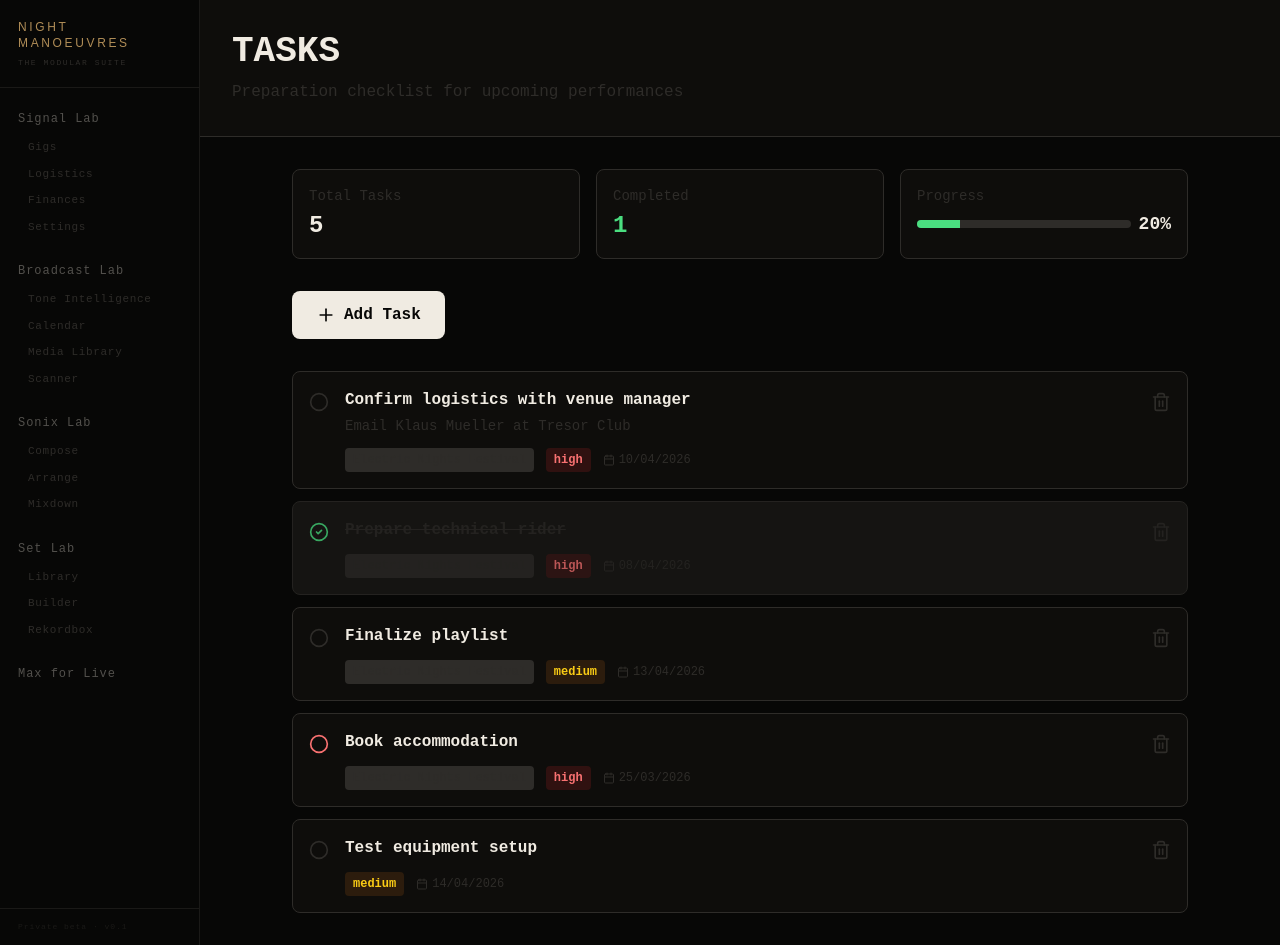
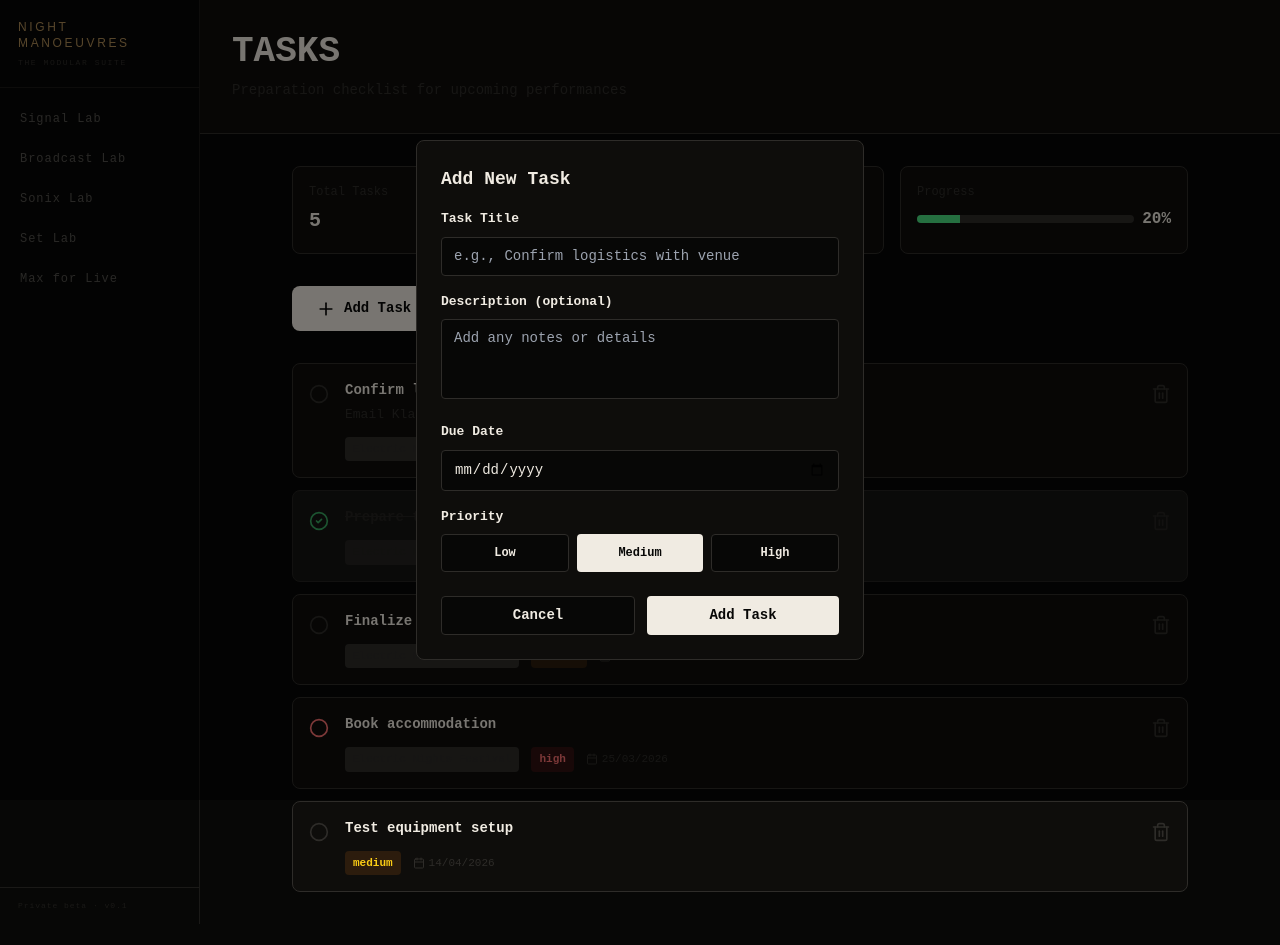
Before and after one commit to absoluteisherenow/signallab, a Next.js app: page /prep/tasks in a window 1280 px wide. Both pictures are taken after a click on the button "Add Task". After the commit the page ends 924 px from the top, so only its background shows below. Built offline with nearby package versions, Linux system fonts and the light colour scheme.

Commit message:
Task 3: Global text size bump (+20%) — labels, metadata, UI text all increased 10-14px minimum

```diff
--- a/src/app/globals.css
+++ b/src/app/globals.css
@@ -9,6 +9,8 @@ html { scroll-behavior: smooth; }
 body {
   font-family: 'DM Mono', monospace;
   font-weight: 300;
+  font-size: 14px;
+  line-height: 1.5;
   -webkit-font-smoothing: antialiased;
   background: #070706;
   color: #f0ebe2;
@@ -22,3 +24,15 @@ a { color: #b08d57; text-decoration: none; transition: color 0.2s ease; }
 a:hover { color: #c9a46e; }
 button { transition: all 0.2s ease; }
 button:active { transform: scale(0.98); }
+
+/* TEXT SIZE UTILITIES */
+.text-xs { font-size: 11px !important; }
+.text-sm { font-size: 12px !important; }
+.text-base { font-size: 14px !important; }
+.text-lg { font-size: 16px !important; }
+.text-xl { font-size: 18px !important; }
+.text-2xl { font-size: 20px !important; }
+.label-sm { font-size: 11px; letter-spacing: 0.1em; text-transform: uppercase; }
+.label { font-size: 12px; letter-spacing: 0.1em; text-transform: uppercase; }
+.label-lg { font-size: 13px; letter-spacing: 0.08em; text-transform: uppercase; }
+.header { font-size: 14px; letter-spacing: 0.08em; text-transform: uppercase; }
--- a/src/components/layout/Navigation.tsx
+++ b/src/components/layout/Navigation.tsx
@@ -32,36 +32,34 @@ const MODULES = [
 export function Navigation() {
   const pathname = usePathname()
 
-  const isActive = (href: string) => pathname === href.split('#')[0].split('#')[0]
-
-  const moduleActive = (mod: typeof MODULES[0]) => {
-    if (mod.href === '/dashboard') return pathname === '/dashboard' || pathname === '/'
-    return pathname.startsWith(mod.href)
+  const isActive = (href: string) => {
+    if (href === '/dashboard') return pathname === '/dashboard' || pathname === '/'
+    return pathname.startsWith(href)
   }
 
   return (
     <nav style={{ width: '200px', background: '#070706', borderRight: '1px solid #1a1917', display: 'flex', flexDirection: 'column', fontFamily: "'DM Mono', monospace", flexShrink: 0, overflowY: 'auto' }}>
       <div style={{ padding: '20px 18px 18px', borderBottom: '1px solid #1a1917' }}>
-        <Link href='/dashboard' style={{ textDecoration: 'none' }}>
+        <Link href="/dashboard" style={{ textDecoration: 'none' }}>
           <div style={{ fontFamily: "'Unbounded', sans-serif", fontSize: '12px', fontWeight: 200, letterSpacing: '0.22em', color: '#b08d57', lineHeight: 1.3 }}>NIGHT</div>
           <div style={{ fontFamily: "'Unbounded', sans-serif", fontSize: '12px', fontWeight: 200, letterSpacing: '0.22em', color: '#b08d57', lineHeight: 1.3 }}>MANOEUVRES</div>
         </Link>
         <div style={{ fontSize: '8px', letterSpacing: '0.2em', color: '#2e2c29', marginTop: '6px', textTransform: 'uppercase' }}>The Modular Suite</div>
       </div>
-      <div style={{ flex: 1, padding: '16px 0' }}>
+      <div style={{ flex: 1, padding: '12px 0' }}>
         {MODULES.map(mod => {
-          const active = moduleActive(mod)
+          const active = isActive(mod.href)
+          const anySub = mod.sub.some(s => pathname.startsWith(s.href))
+          const expanded = active || anySub
           return (
-            <div key={mod.href} style={{ marginBottom: '16px' }}>
-              <Link href={mod.href} style={{ display: 'block', padding: '6px 18px', fontSize: '12px', letterSpacing: '0.08em', textDecoration: 'none', color: active ? mod.color : '#52504c', transition: 'color 0.15s' }}
-                onMouseEnter={e => { e.currentTarget.style.color = mod.color }}
-                onMouseLeave={e => { e.currentTarget.style.color = active ? mod.color : '#52504c' }}
-              >{mod.label}</Link>
-              {mod.sub.map(s => (
-                <Link key={s.href + s.label} href={s.href} style={{ display: 'block', padding: '5px 18px 5px 28px', fontSize: '11px', letterSpacing: '0.06em', textDecoration: 'none', color: isActive(s.href) ? mod.color : '#2e2c29', transition: 'color 0.15s' }}
-                  onMouseEnter={e => { e.currentTarget.style.color = mod.color }}
-                  onMouseLeave={e => { e.currentTarget.style.color = isActive(s.href) ? mod.color : '#2e2c29' }}
-                >{s.label}</Link>
+            <div key={mod.href} style={{ marginBottom: '2px' }}>
+              <Link href={mod.href} style={{ display: 'flex', alignItems: 'center', padding: '10px 18px', fontSize: '12px', letterSpacing: '0.08em', textDecoration: 'none', color: expanded ? mod.color : '#52504c', borderLeft: expanded ? '2px solid ' + mod.color : '2px solid transparent', transition: 'all 0.15s' }}>
+                {mod.label}
+              </Link>
+              {expanded && mod.sub.map(s => (
+                <Link key={s.href + s.label} href={s.href} style={{ display: 'block', padding: '7px 18px 7px 28px', fontSize: '11px', letterSpacing: '0.06em', textDecoration: 'none', color: pathname === s.href ? mod.color : '#3a3835', transition: 'color 0.15s' }}>
+                  {s.label}
+                </Link>
               ))}
             </div>
           )
--- a/src/components/prep/TasksPage.tsx
+++ b/src/components/prep/TasksPage.tsx
@@ -15,6 +15,13 @@ interface Task {
 }
 
 export function TasksPage() {
+  const [showAddModal, setShowAddModal] = useState(false)
+  const [newTask, setNewTask] = useState({
+    title: '',
+    description: '',
+    dueDate: '',
+    priority: 'medium' as 'low' | 'medium' | 'high',
+  })
   const [tasks, setTasks] = useState<Task[]>([
     {
       id: 1,
@@ -98,6 +105,21 @@ export function TasksPage() {
 
   const completedCount = tasks.filter(t => t.status === 'completed').length
 
+  const handleAddTask = () => {
+    if (!newTask.title.trim() || !newTask.dueDate) return
+    const task: Task = {
+      id: Math.max(...tasks.map(t => t.id), 0) + 1,
+      title: newTask.title,
+      description: newTask.description || undefined,
+      dueDate: newTask.dueDate,
+      priority: newTask.priority,
+      status: 'pending',
+    }
+    setTasks([...tasks, task])
+    setNewTask({ title: '', description: '', dueDate: '', priority: 'medium' })
+    setShowAddModal(false)
+  }
+
   return (
     <div className="min-h-screen bg-night-black">
       <Header title="TASKS" subtitle="Preparation checklist for upcoming performances" />
@@ -107,15 +129,15 @@ export function TasksPage() {
           {/* Summary */}
           <div className="mb-8 flex gap-4">
             <div className="bg-night-gray border border-night-dark-gray rounded-lg p-4 flex-1">
-              <p className="text-night-dark-gray text-sm mb-1">Total Tasks</p>
+              <p className="text-night-dark-gray mb-1" style={{ fontSize: '12px' }}>Total Tasks</p>
               <p className="text-2xl font-bold text-night-silver">{tasks.length}</p>
             </div>
             <div className="bg-night-gray border border-night-dark-gray rounded-lg p-4 flex-1">
-              <p className="text-night-dark-gray text-sm mb-1">Completed</p>
+              <p className="text-night-dark-gray mb-1" style={{ fontSize: '12px' }}>Completed</p>
               <p className="text-2xl font-bold text-green-400">{completedCount}</p>
             </div>
             <div className="bg-night-gray border border-night-dark-gray rounded-lg p-4 flex-1">
-              <p className="text-night-dark-gray text-sm mb-1">Progress</p>
+              <p className="text-night-dark-gray mb-1" style={{ fontSize: '12px' }}>Progress</p>
               <div className="flex items-center gap-2">
                 <div className="flex-1 h-2 bg-night-dark-gray rounded-full overflow-hidden">
                   <div
@@ -129,7 +151,7 @@ export function TasksPage() {
           </div>
 
           {/* Add Task Button */}
-          <button className="mb-8 flex items-center gap-2 px-6 py-3 bg-night-silver text-night-black rounded-lg font-semibold hover:bg-night-light transition-colors">
+          <button onClick={() => setShowAddModal(true)} className="mb-8 flex items-center gap-2 px-6 py-3 bg-night-silver text-night-black rounded-lg font-semibold hover:bg-night-light transition-colors">
             <Plus className="w-5 h-5" />
             Add Task
           </button>
@@ -170,18 +192,18 @@ export function TasksPage() {
                       {task.title}
                     </h3>
                     {task.description && (
-                      <p className="text-night-dark-gray text-sm mt-1">{task.description}</p>
+                      <p className="text-night-dark-gray mt-1" style={{ fontSize: '13px' }}>{task.description}</p>
                     )}
                     <div className="flex items-center gap-3 mt-3 flex-wrap">
                       {task.event && (
-                        <span className="text-xs bg-night-dark-gray text-night-dark-gray px-2 py-1 rounded">
+                        <span className="bg-night-dark-gray text-night-dark-gray px-2 py-1 rounded" style={{ fontSize: '11px' }}>
                           {task.event}
                         </span>
                       )}
-                      <span className={`text-xs px-2 py-1 rounded font-semibold ${getPriorityColor(task.priority)}`}>
+                      <span className={`px-2 py-1 rounded font-semibold ${getPriorityColor(task.priority)}`} style={{ fontSize: '11px' }}>
                         {task.priority}
                       </span>
-                      <div className="flex items-center gap-1 text-xs text-night-dark-gray">
+                      <div className="flex items-center gap-1 text-night-dark-gray" style={{ fontSize: '11px' }}>
                         <Calendar className="w-3 h-3" />
                         <span>{new Date(task.dueDate).toLocaleDateString('en-GB')}</span>
                       </div>
@@ -199,6 +221,82 @@ export function TasksPage() {
               </div>
             ))}
           </div>
+
+          {/* Add Task Modal */}
+          {showAddModal && (
+            <div className="fixed inset-0 bg-black/50 flex items-center justify-center z-50">
+              <div className="bg-night-gray border border-night-dark-gray rounded-lg p-6 w-full max-w-md">
+                <h2 className="text-xl font-bold text-night-silver mb-4">Add New Task</h2>
+
+                <div className="space-y-4">
+                  <div>
+                    <label className="block font-semibold text-night-light mb-2" style={{ fontSize: '13px' }}>Task Title</label>
+                    <input
+                      type="text"
+                      value={newTask.title}
+                      onChange={(e) => setNewTask({ ...newTask, title: e.target.value })}
+                      placeholder="e.g., Confirm logistics with venue"
+                      className="w-full bg-night-black border border-night-dark-gray rounded px-3 py-2 text-night-light focus:outline-none focus:border-night-silver"
+                    />
+                  </div>
+
+                  <div>
+                    <label className="block font-semibold text-night-light mb-2" style={{ fontSize: '13px' }}>Description (optional)</label>
+                    <textarea
+                      value={newTask.description}
+                      onChange={(e) => setNewTask({ ...newTask, description: e.target.value })}
+                      placeholder="Add any notes or details"
+                      className="w-full bg-night-black border border-night-dark-gray rounded px-3 py-2 text-night-light focus:outline-none focus:border-night-silver resize-none h-20"
+                    />
+                  </div>
+
+                  <div>
+                    <label className="block font-semibold text-night-light mb-2" style={{ fontSize: '13px' }}>Due Date</label>
+                    <input
+                      type="date"
+                      value={newTask.dueDate}
+                      onChange={(e) => setNewTask({ ...newTask, dueDate: e.target.value })}
+                      className="w-full bg-night-black border border-night-dark-gray rounded px-3 py-2 text-night-light focus:outline-none focus:border-night-silver"
+                    />
+                  </div>
+
+                  <div>
+                    <label className="block font-semibold text-night-light mb-2" style={{ fontSize: '13px' }}>Priority</label>
+                    <div className="flex gap-2">
+                      {(['low', 'medium', 'high'] as const).map(p => (
+                        <button
+                          key={p}
+                          onClick={() => setNewTask({ ...newTask, priority: p })}
+                          className={`flex-1 py-2 rounded text-sm font-semibold transition-all ${
+                            newTask.priority === p
+                              ? 'bg-night-silver text-night-black'
+                              : 'bg-night-black border border-night-dark-gray text-night-light'
+                          }`}
+                        >
+                          {p.charAt(0).toUpperCase() + p.slice(1)}
+                        </button>
+                      ))}
+                    </div>
+                  </div>
+                </div>
+
+                <div className="flex gap-3 mt-6">
+                  <button
+                    onClick={() => setShowAddModal(false)}
+                    className="flex-1 px-4 py-2 bg-night-black border border-night-dark-gray text-night-light rounded font-semibold hover:bg-night-dark-gray transition-colors"
+                  >
+                    Cancel
+                  </button>
+                  <button
+                    onClick={handleAddTask}
+                    className="flex-1 px-4 py-2 bg-night-silver text-night-black rounded font-semibold hover:bg-night-light transition-colors"
+                  >
+                    Add Task
+                  </button>
+                </div>
+              </div>
+            </div>
+          )}
         </div>
       </div>
     </div>
```
Also changed, not shown: src/components/broadcast/BroadcastLab.tsx (+14 -9 lines), src/components/gigs/GigsList.tsx (+9 -9 lines), src/components/sonix/SonixLab.tsx (+6 -10 lines).
